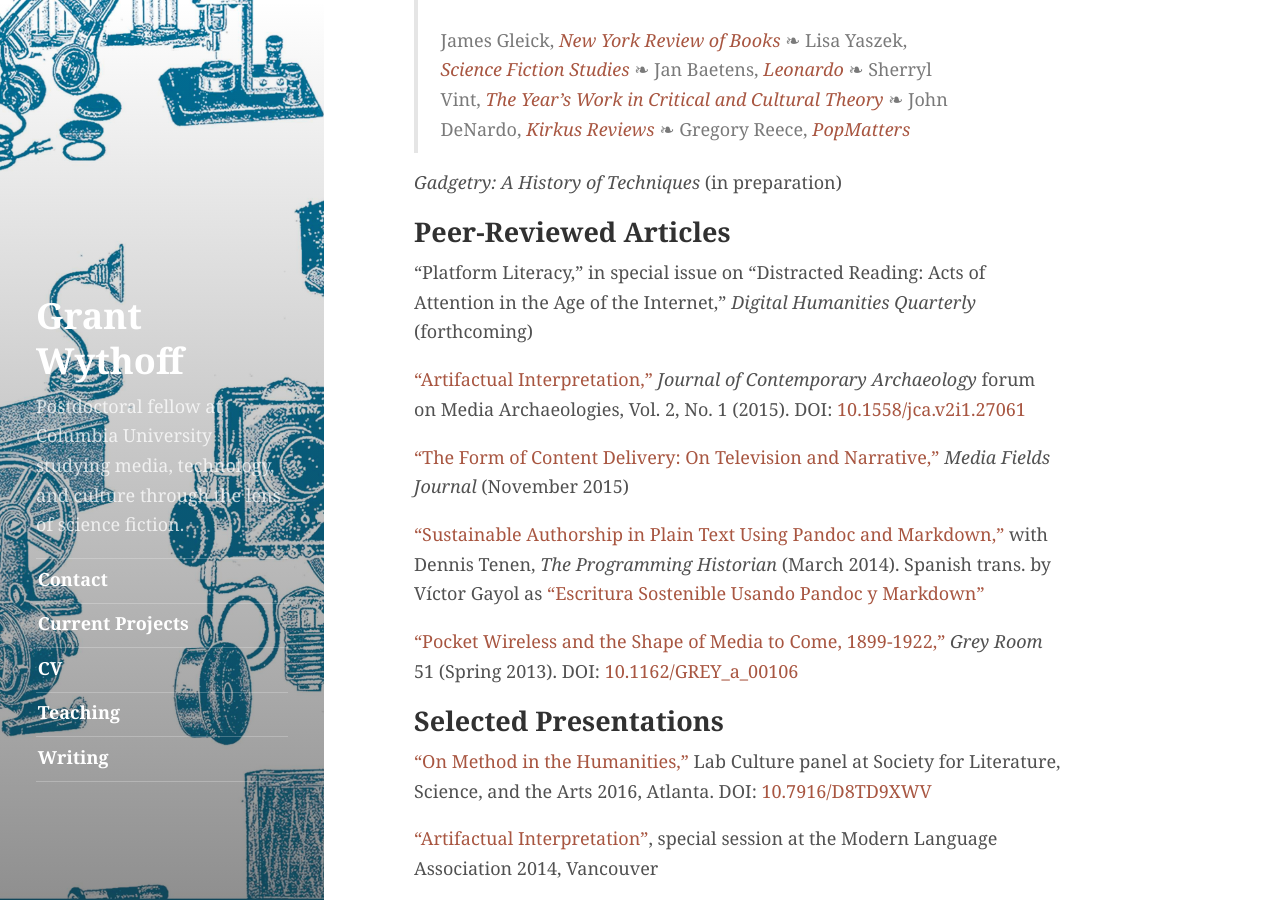
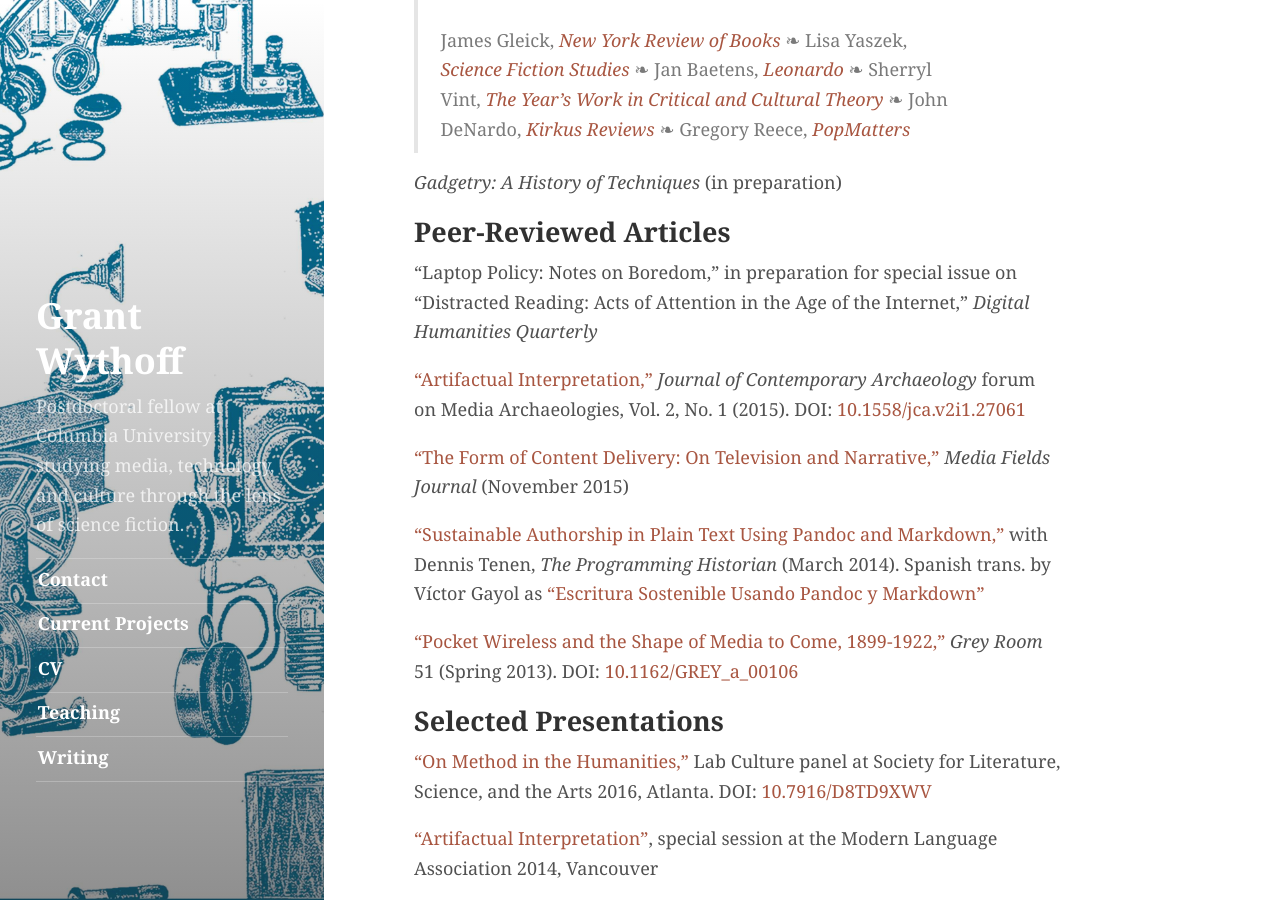
Before and after one commit to gwijthoff/wythoff.net, a Jekyll site: the page built from writing.md, in a window 1280 px wide and 900 px high, scrolled down 354 px. Built offline with Jekyll 4.4.1, drawn with Linux system fonts in a browser that asks for light colours.

Commit message:
changing title of DHQ piece

```diff
--- a/writing.md
+++ b/writing.md
@@ -19,7 +19,7 @@
 
 ## Peer-Reviewed Articles
 
-“Platform Literacy,” in special issue on “Distracted Reading: Acts of Attention in the Age of the Internet,” *Digital Humanities Quarterly* (forthcoming)
+“Laptop Policy: Notes on Boredom,” in preparation for special issue on “Distracted Reading: Acts of Attention in the Age of the Internet,” *Digital Humanities Quarterly*
 
 ["Artifactual Interpretation,"](http://wythoff.net/pdf/Wythoff_2015_Artifactual_Interpretation.pdf) *Journal of Contemporary Archaeology* forum on Media Archaeologies, Vol. 2, No. 1 (2015). DOI: [10.1558/jca.v2i1.27061](http://dx.doi.org/10.1558/jca.v2i1.27061)
 
```
